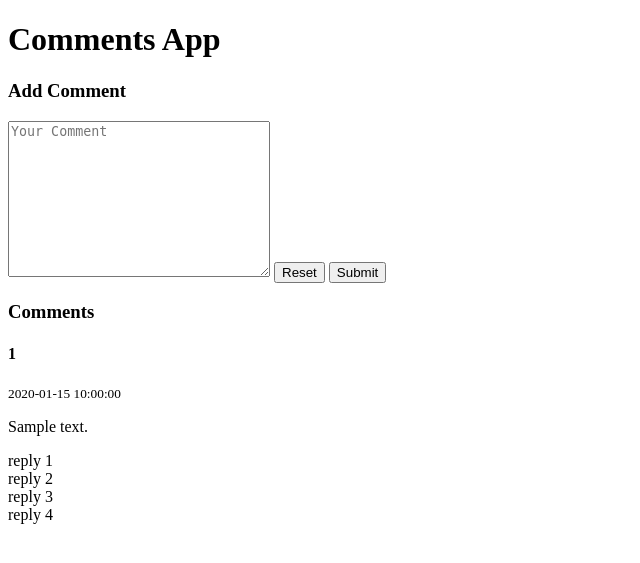
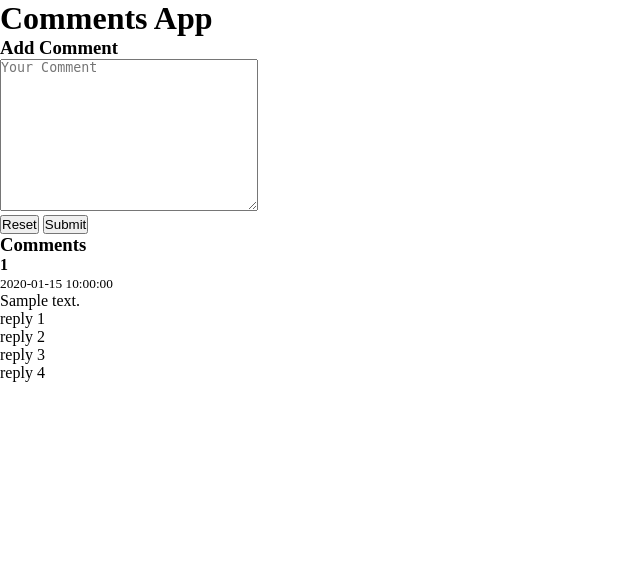
Before and after one commit to Bawelna0225/small-projects, a PHP site: page / in a window 1280 px wide. Shown: the top 563 px of the page, without its empty margins (0-640 px from the left). Run offline with PHP 8.4, Linux system fonts and the light colour scheme; tables that the repository leaves empty or names only in its code hold one stand-in row (values such as "Sample post").

Commit message:
styles import, buttons container

```diff
--- a/comments_php/index.php
+++ b/comments_php/index.php
@@ -7,6 +7,7 @@
     <meta charset="UTF-8">
     <meta http-equiv="X-UA-Compatible" content="IE=edge">
     <meta name="viewport" content="width=device-width, initial-scale=1.0">
+    <link rel="stylesheet" href="css/style.css">
     <title>Comments</title>
 </head>
 <body>
@@ -14,8 +15,10 @@
     <h3>Add Comment</h3>
     <form action="index.php" method="get">
         <textarea name="comment" id="" cols="30" rows="10" required placeholder='Your Comment'></textarea>
-        <button type="reset">Reset</button>
-        <button type="submit" name='submit'>Submit</button>
+        <div class="buttons">
+            <button type="reset">Reset</button>
+            <button type="submit" name='submit'>Submit</button>
+        </div>
     </form>
     <h3>Comments</h3>
         <?php
```
